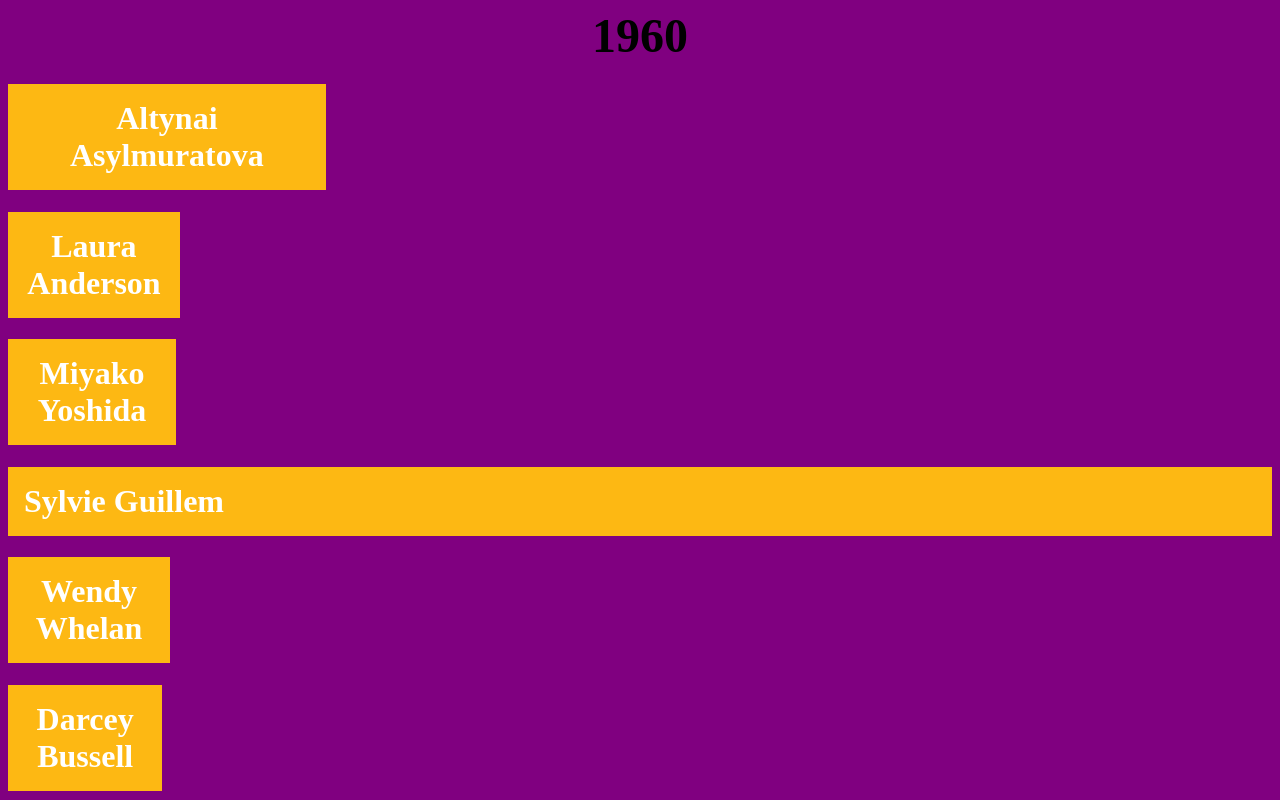
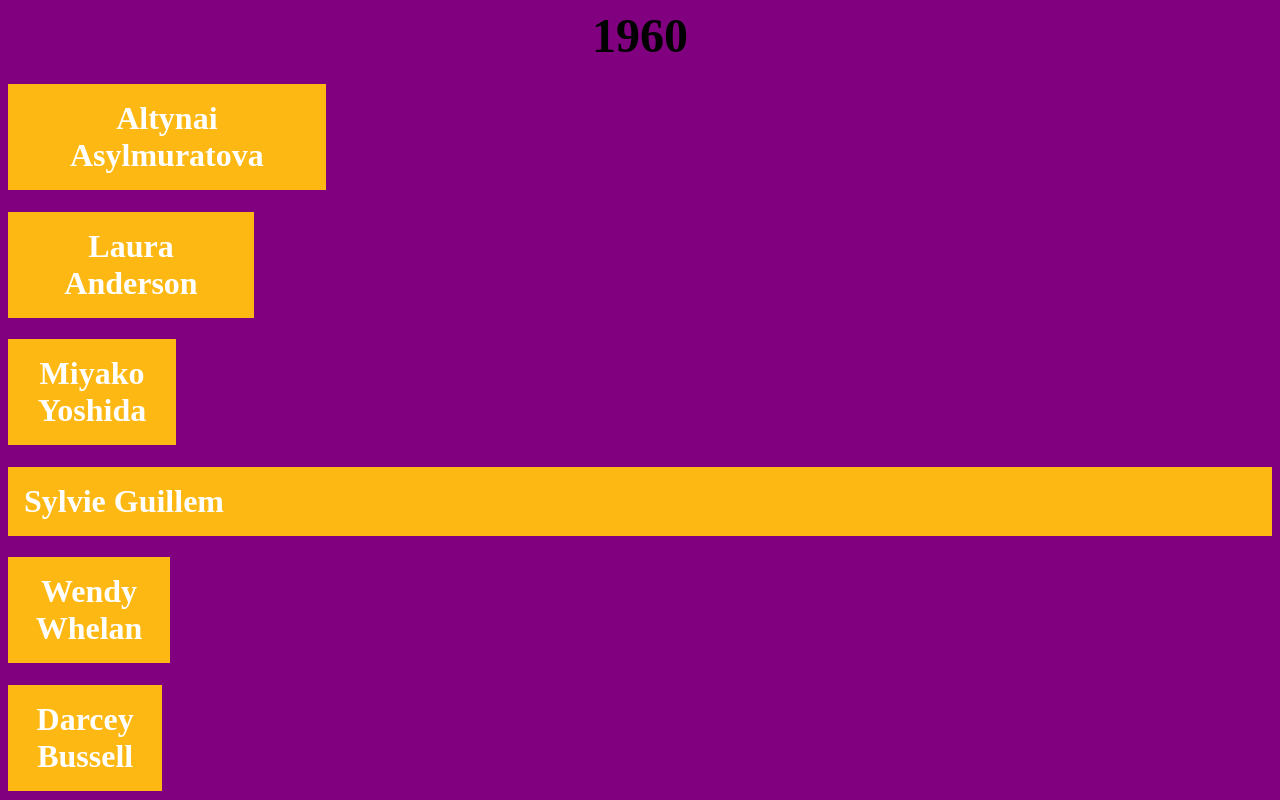
Before and after one commit to Chey-S/-Ballet, a plain HTML site: page index20.html in a window 1280 px wide. Shown: the top 800 px of the page. Drawn offline with Linux system fonts and the light colour scheme.

Commit message:
Update index20.html

```diff
--- a/index20.html
+++ b/index20.html
@@ -13,7 +13,7 @@
 		</ul>
 		</div></h1></div>
 
-	<div align=left><h1><div id="navcontainer" style="width:13.6%;">
+	<div align=left><h1><div id="navcontainer" style="width:19.46%;">
 	<ul>
 <li><a href="https://orange-object.github.io/Ballet/index18.html">Laura Anderson</a></li>
 		</ul>
```
